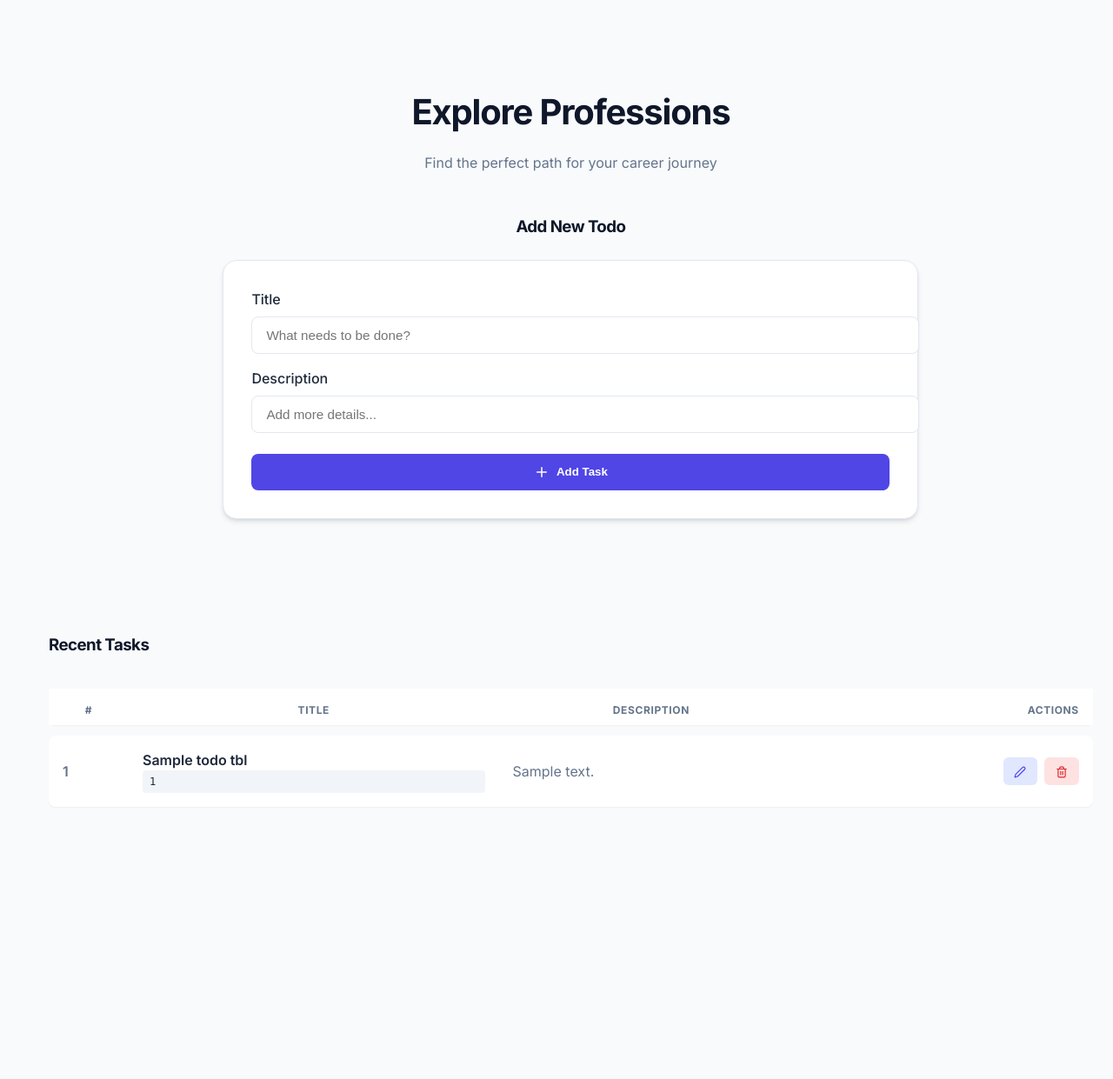
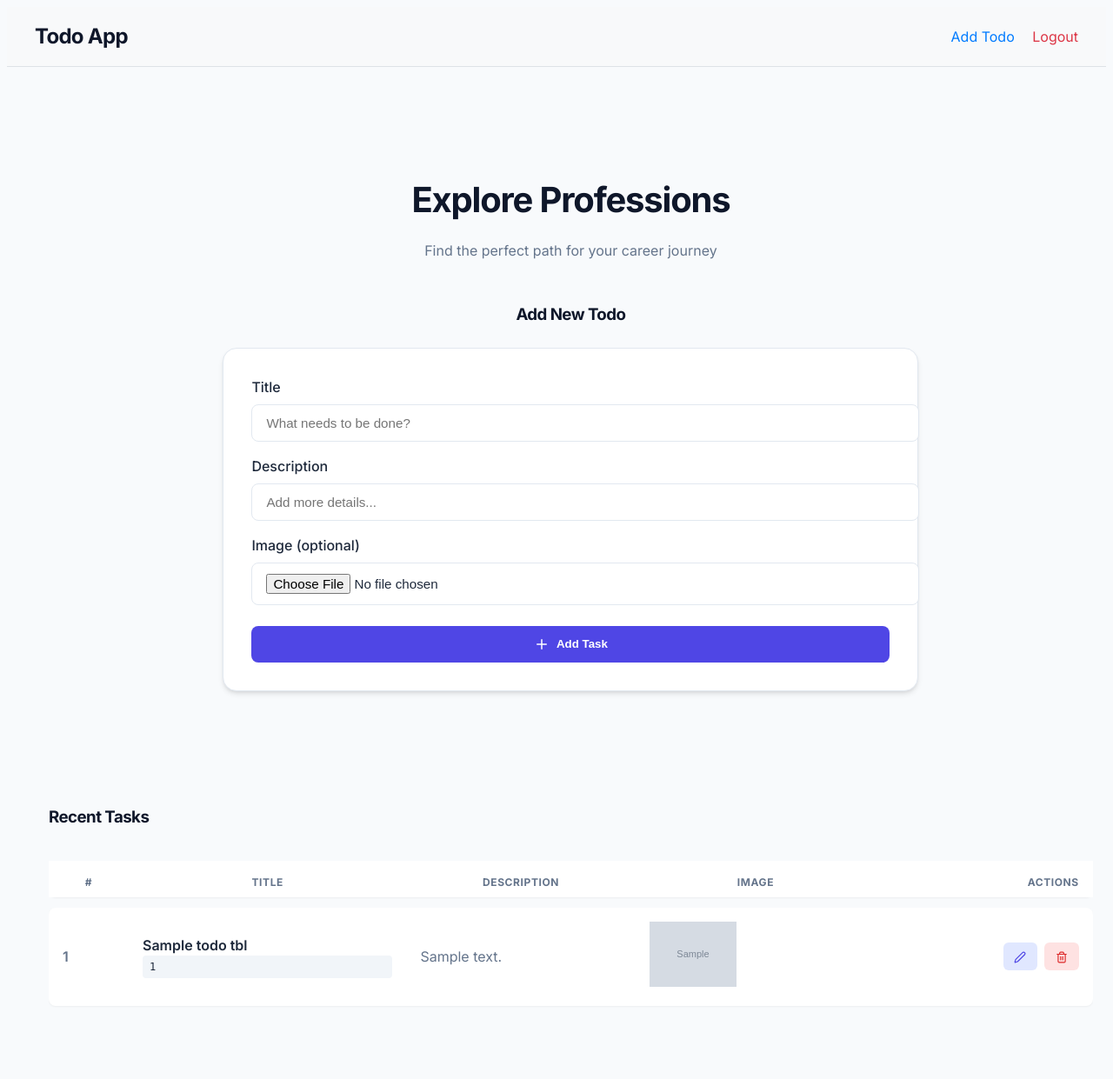
Before and after one commit to RAYYANHASSAN321/Web_app_Flask, a Flask app: page /index in a window 1280 px wide. Shown: the whole page at 87% size. Before the commit the page ends 903 px from the top, so only its background shows below. Run offline with Flask 3, Linux system fonts and the light colour scheme; grey boxes marked "Sample" are stand-in pictures; a database or web service that is not in the repository returns one stand-in record (values such as "Sample title").

Commit message:
Signin Session and logout

```diff
--- a/app.py
+++ b/app.py
@@ -3,6 +3,9 @@ from pymongo import MongoClient
 from bson.objectid import ObjectId
 from dotenv import load_dotenv
 import os
+from werkzeug.security import generate_password_hash, check_password_hash
+import cloudinary
+import cloudinary.uploader
 
 app = Flask(__name__)
 
@@ -17,6 +20,14 @@ client = MongoClient(MONGO_URI)
 db = client[DB_NAME]
 todo_tbl = db['todo_tbl']
 contact_tbl = db['contact_tbl']
+users_tbl = db['users_tbl']
+
+# Cloudinary config
+cloudinary.config(
+    cloud_name="dtupm0mck",
+    api_key="142211981314583",
+    api_secret="V5yAg39l6qvqXOv7oYteyiJjiL4"
+)
 
 # @app.route("/")
 # def hello_world():
@@ -39,13 +50,51 @@ def index():
 def contact ():
     return render_template('contact.html')
 
+@app.route("/signup", methods=['GET', 'POST'])
+def signup():
+    if request.method == 'POST':
+        name = request.form.get('name')
+        email = request.form.get('email')
+        password = request.form.get('password')
+        hashed_password = generate_password_hash(password)
+        users_tbl.insert_one({
+            'name': name,
+            'email': email,
+            'password': hashed_password
+        })
+        return redirect(url_for('login'))
+    return render_template('signup.html')
+
+@app.route("/login", methods=['GET', 'POST'])
+def login():
+    if request.method == 'POST':
+        email = request.form.get('email')
+        password = request.form.get('password')
+        user = users_tbl.find_one({'email': email})
+        if user and check_password_hash(user['password'], password):
+            return redirect(url_for('index'))
+        else:
+            return render_template('signin.html', error='Invalid credentials')
+    return render_template('signin.html')
+
+@app.route("/logout")
+def logout():
+    return redirect(url_for('login'))
+
 @app.route("/add" , methods = ['POST'])
 def add_todo():
     title = request.form.get('title')
     desc = request.form.get('desc')
+    image_url = None
+    if 'image' in request.files:
+        file = request.files['image']
+        if file and file.filename:
+            upload_result = cloudinary.uploader.upload(file)
+            image_url = upload_result['secure_url']
     todo_tbl.insert_one({
         'title': title ,
-        'desc': desc
+        'desc': desc,
+        'image_url': image_url
         })
     return redirect(url_for('index'))
 
@@ -82,9 +131,15 @@ def update_form(id):
 def update_todo(id):
     title = request.form.get('title')
     desc = request.form.get('desc')
+    update_data = {'title': title, 'desc': desc}
+    if 'image' in request.files:
+        file = request.files['image']
+        if file and file.filename:
+            upload_result = cloudinary.uploader.upload(file)
+            update_data['image_url'] = upload_result['secure_url']
     todo_tbl.update_one(
         {'_id': ObjectId(id)} ,
-        {'$set': {'title': title , 'desc': desc}}
+        {'$set': update_data}
         )
     return redirect(url_for('index'))
 
--- a/templates/index.html
+++ b/templates/index.html
@@ -15,27 +15,41 @@
 </head>
 
 <body>
+    <nav style="background-color: #f8f9fa; padding: 1rem; border-bottom: 1px solid #dee2e6; margin-bottom: 2rem;">
+        <div style="max-width: 1200px; margin: 0 auto; display: flex; justify-content: space-between; align-items: center;">
+            <h2 style="margin: 0;">Todo App</h2>
+            <div>
+                <a href="#add-form" style="margin-right: 1rem; text-decoration: none; color: #007bff;">Add Todo</a>
+                <a href="/logout" style="text-decoration: none; color: #dc3545;">Logout</a>
+            </div>
+        </div>
+    </nav>
     <div class="container">
         <header style="margin-bottom: 3rem; text-align: center;">
             <h1 style="font-size: 2.5rem; margin-bottom: 0.5rem;">Explore Professions</h1>
             <p style="color: var(--text-muted);">Find the perfect path for your career journey</p>
         </header>
 
-        <section class="form-section">
+        <section class="form-section" id="add-form">
             <h3 style="margin-bottom: 1.5rem; text-align: center;">Add New Todo</h3>
             <div class="card-modern">
-                <form action="/add" method="POST">
+                <form action="/add" method="POST" enctype="multipart/form-data">
                     <div style="margin-bottom: 1rem;">
                         <label class="form-label"
                             style="display: block; margin-bottom: 0.5rem; font-weight: 500;">Title</label>
                         <input type="text" class="form-control-modern" name="title" placeholder="What needs to be done?"
                             required>
                     </div>
-                    <div style="margin-bottom: 1.5rem;">
+                    <div style="margin-bottom: 1rem;">
                         <label class="form-label"
                             style="display: block; margin-bottom: 0.5rem; font-weight: 500;">Description</label>
                         <input type="text" class="form-control-modern" name="desc" placeholder="Add more details..."
                             required>
+                    </div>
+                    <div style="margin-bottom: 1.5rem;">
+                        <label class="form-label"
+                            style="display: block; margin-bottom: 0.5rem; font-weight: 500;">Image (optional)</label>
+                        <input type="file" class="form-control-modern" name="image" accept="image/*">
                     </div>
                     <button class="btn-modern" type="submit">
                         <i data-lucide="plus" style="width: 18px; height: 18px; margin-right: 8px;"></i>
@@ -56,6 +70,7 @@
                         <th style="width: 60px;">#</th>
                         <th>Title</th>
                         <th>Description</th>
+                        <th>Image</th>
                         <th style="text-align: right;">Actions</th>
                     </tr>
                 </thead>
@@ -68,6 +83,13 @@
                             <div class="badge-id">{{d._id}}</div>
                         </td>
                         <td style="color: var(--text-muted);">{{d.desc}}</td>
+                        <td>
+                            {% if d.image_url %}
+                            <img src="{{d.image_url}}" alt="Todo Image" style="max-width: 100px; max-height: 100px;">
+                            {% else %}
+                            No Image
+                            {% endif %}
+                        </td>
                         <td style="text-align: right;">
                             <div class="action-btns" style="justify-content: flex-end;">
                                 <a href="/update/{{d._id}}" class="btn-sm-modern btn-update">
```
Also changed, not shown: templates/signin.html (added, +34 -0 lines), templates/signup.html (added, +35 -0 lines), templates/update.html (+10 -2 lines).
